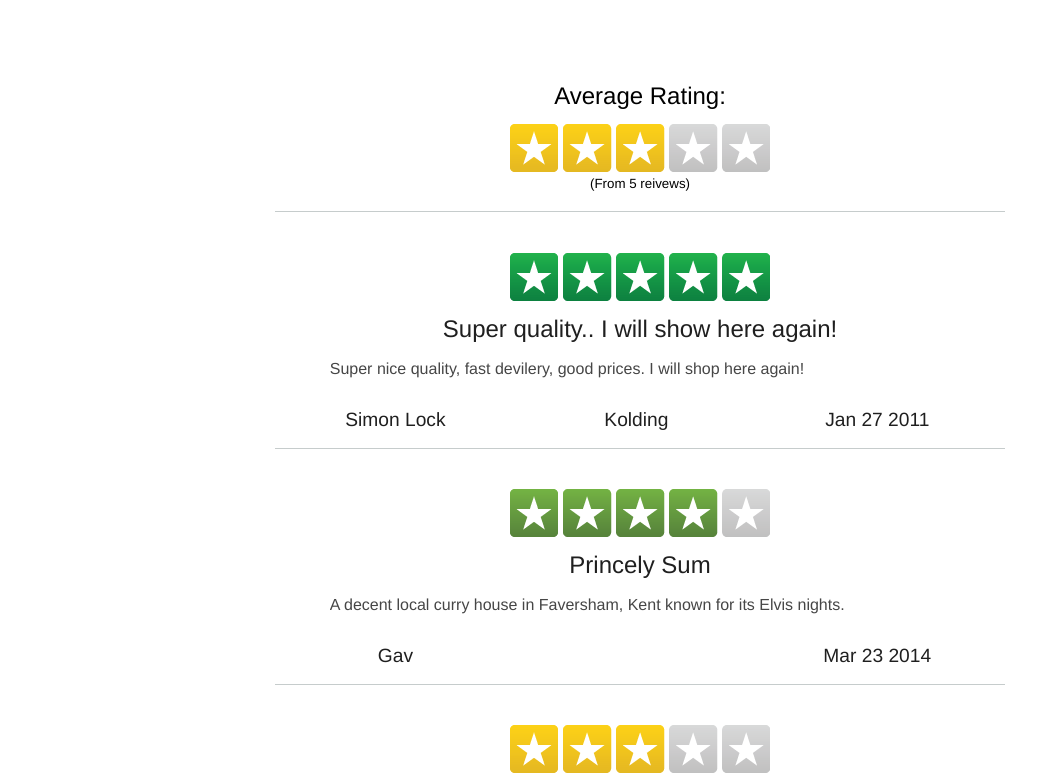
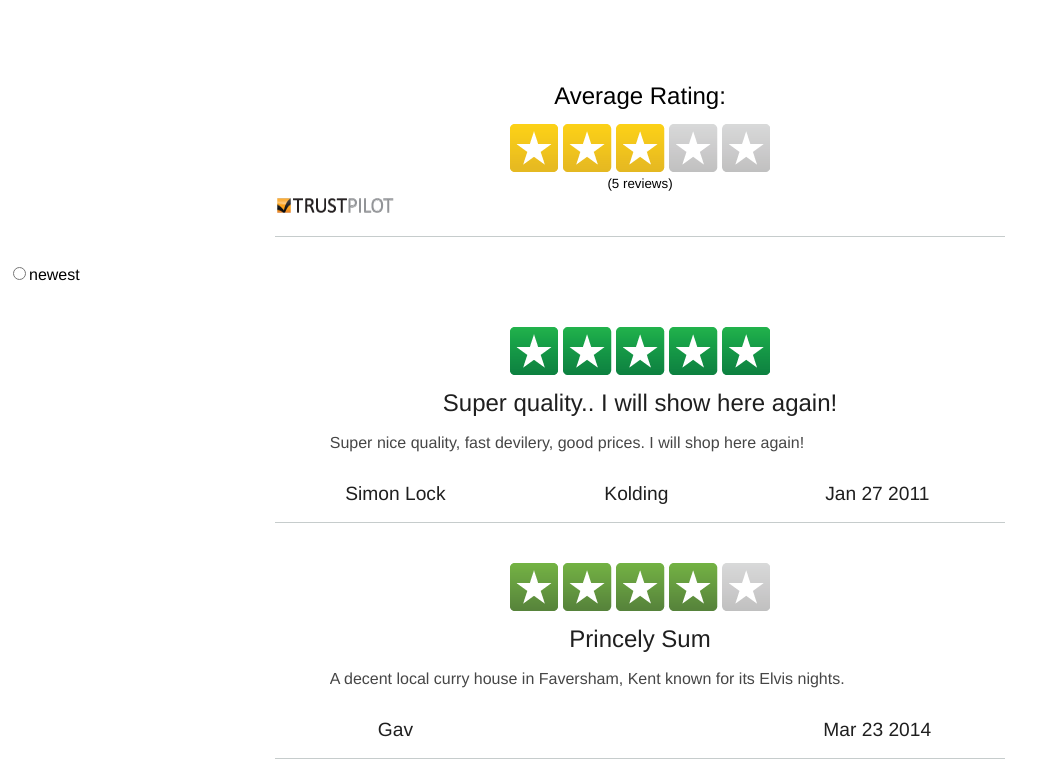
Before and after one commit to lpommers/neo-app, a plain HTML site: page index.html in a window 1280 px wide. Shown: the top 781 px of the page, without its empty margins (0-1055 px from the left). Drawn offline with Linux system fonts and the light colour scheme.

Commit message:
starting to build sort functionality. refactored some js

```diff
--- a/index.html
+++ b/index.html
@@ -6,6 +6,14 @@
 	<link rel="stylesheet" href="styles/main.css">
 </head>
 <body>
+	<div class='average container'>
+		<h1>Average Rating:</h1>
+		<small id='average-rating'></small>
+		<img src = 'images/trustpilot-logo-light-bg-120x18.png'>
+	</div>
+	<div class='sort'>
+		<input type="radio" id='newest'>newest
+	</div>
 	<script src = 'scripts/jquery-2.1.1.min.js'></script>
 	<script src = 'scripts/script.js'></script>
 </body>
--- a/scripts/script.js
+++ b/scripts/script.js
@@ -72,31 +72,36 @@ function dateFormat(dateString){
 	return months[date.getMonth()] + " " + date.getDate() + " " + date.getFullYear();
 }
 
+//build html for the average rating image and number of reviews and inserts it into the doc.
+(function buildAverageRating(){
+	var reviewImg = document.createElement('img'),
+			src = "images/" + average(reviews) + "-stars-260x48.png";
+	reviewImg.setAttribute('src', src);
+	reviewImg.setAttribute('class', 'review-img');
+
+	var parent = document.getElementsByClassName('average')[0];
+	var secondChild = parent.childNodes[2];
+	parent.insertBefore(reviewImg, secondChild);
+
+	var small = document.getElementById('average-rating');
+	small.innerText = "(" + reviews.length + " reviews)";
+})();
 
 
 $(function(){
-
-	//add a div which contains an h1 and an iamge of the average rating
-	$('body').append($("<div class='average container'>")
-									.append("<h1>Average Rating:")
-									//adds img of the average review using average function to determine which image to use
-									.append("<img class='review-img' src = 'images/" + average(reviews) + "-stars-260x48.png'></h1>")
-									.append("<small>(From " + reviews.length + " reivews)</small></div>"));
-
-
-
 
 	//here I loop over all the data from the JSON and create an HTML structure for each review that is appended to the body
 	//
 
 
 	//I would have preferred to use something like Angular here with ng-repeat to avoid all this nested HTML in JS. Angular would allow for dynamic native HMTL. But the instructions said no 3rd party JS except JQuery.. so this is what I came up with
+function buildAllReviews (reviews) {
 	$.each(reviews, function(index) {
 
 		$("body")
 			.append(
 					//add container div
-			    $("<div class='container'>")
+			    $("<div class='container review'>")
 			    //star review img
 			    .append("<img class='review-img' src='images/" + reviews[index].starRating + "-stars-260x48.png'>")
 			    //review title
@@ -120,6 +125,9 @@ $(function(){
 			    )
 			);
 	});
+}
+
+buildAllReviews(reviews);
 
 //finds all the paragraphs that are long and will require the show more/less button. Everything over 150 chars are considered long.
 //Use IIFE because this is information we're going to want immediately
@@ -156,4 +164,8 @@ $(function(){
 		}
 	});
 
+
+
+
+
 });
```
Also changed, not shown: scripts/min/script-min.js.
